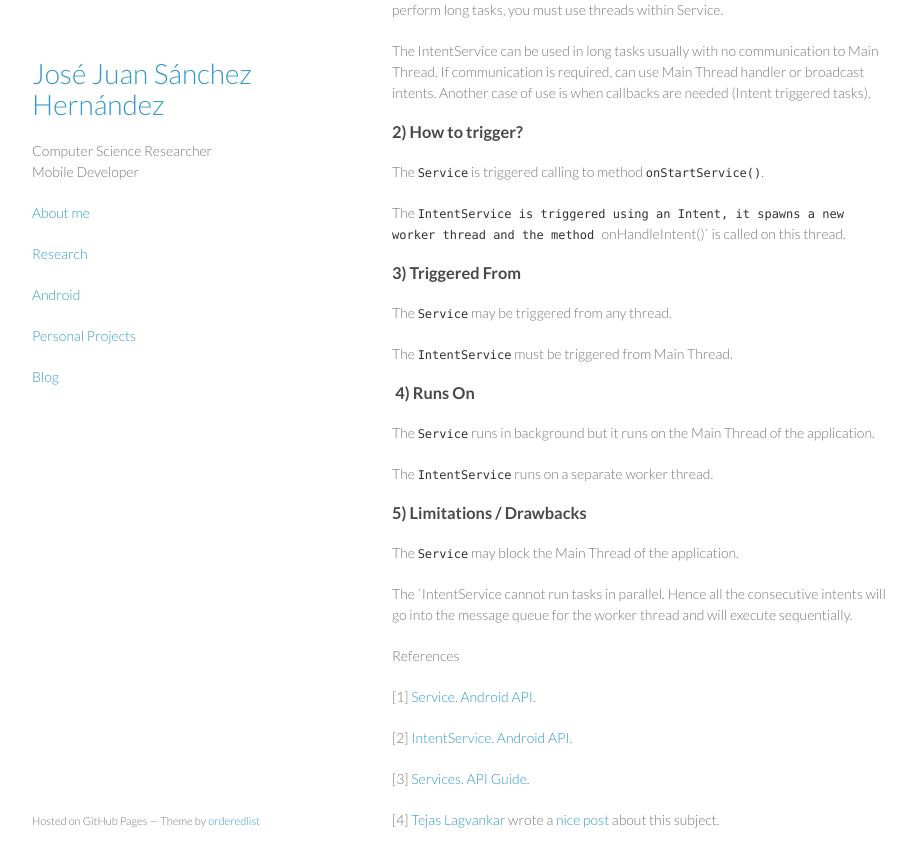
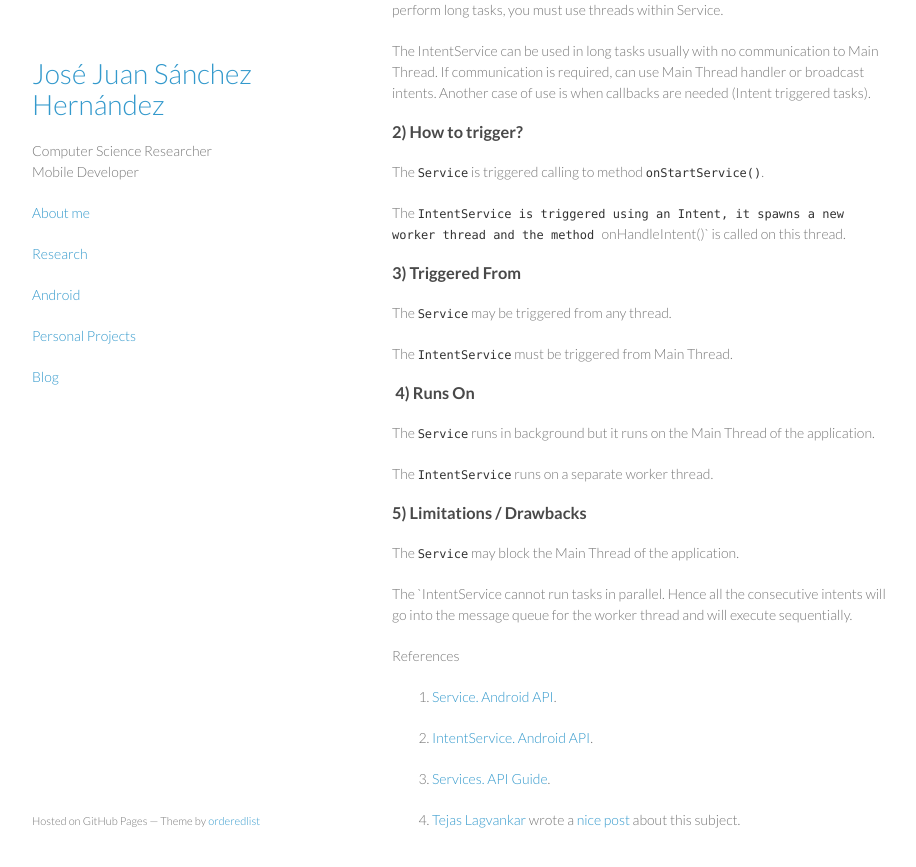
Before and after one commit to josejuansanchez/josejuansanchez.github.io, a Jekyll site: the page built from _posts/2013-09-11-service-vs-intentservice-in-android.md, in a window 1280 px wide and 900 px high, scrolled down 598 px. Shown: the top 867 px of the window, without its empty margins (178-1094 px from the left). Built offline with Jekyll 4.4.1, drawn with Linux system fonts in a browser that asks for light colours.

Commit message:
Changes in post

```diff
--- a/_posts/2013-09-11-service-vs-intentservice-in-android.md
+++ b/_posts/2013-09-11-service-vs-intentservice-in-android.md
@@ -47,10 +47,10 @@ The `IntentService cannot run tasks in parallel. Hence all the consecutive inten
 
 References
 
-[1] [Service. Android API](http://developer.android.com/reference/android/app/Service.html).
+1. [Service. Android API](http://developer.android.com/reference/android/app/Service.html).
 
-[2] [IntentService. Android API](http://developer.android.com/reference/android/app/IntentService.html).
+2. [IntentService. Android API](http://developer.android.com/reference/android/app/IntentService.html).
 
-[3] [Services. API Guide](http://developer.android.com/guide/components/services.html).
+3. [Services. API Guide](http://developer.android.com/guide/components/services.html).
 
-[4] [Tejas Lagvankar](https://plus.google.com/113624528637645978412/posts) wrote a [nice post](http://techtej.blogspot.com.es/2011/03/android-thread-constructspart-4.html) about this subject.
+4. [Tejas Lagvankar](https://plus.google.com/113624528637645978412/posts) wrote a [nice post](http://techtej.blogspot.com.es/2011/03/android-thread-constructspart-4.html) about this subject.
```
